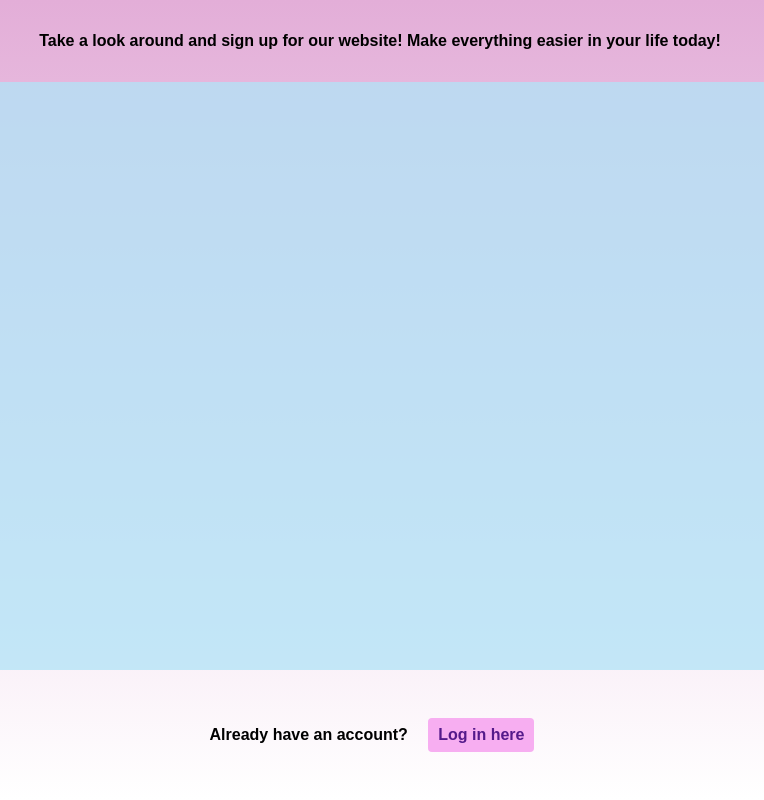
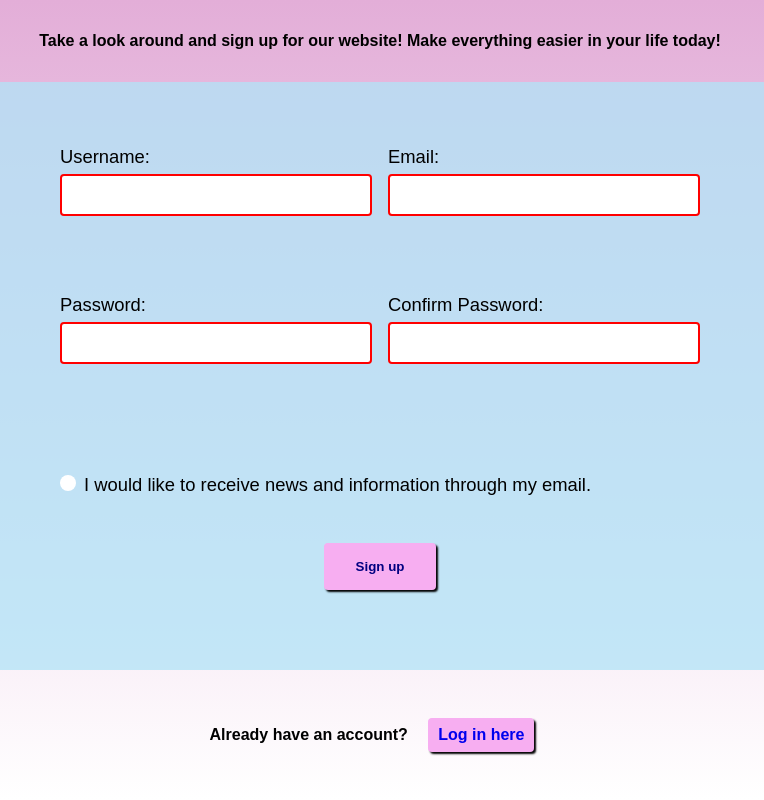
Before and after one commit to samarpanrana/signUp, a plain HTML site: page index.html in a window 1280 px wide. Shown: the full height of the page, 516-1280 px from the left. Drawn offline with Linux system fonts and the light colour scheme.

Commit message:
Add form elements

```diff
--- a/index.html
+++ b/index.html
@@ -20,9 +20,35 @@
             Take a look around and sign up for our website!
             Make everything easier in your life today!
         </div>
-        <form action="" method="post"></form>
+        <form action="" method="post">
+            <div class="personal-info">
+                <div>
+                    <label for="username">Username:</label>
+                    <input type="text" id="username" name="username" required>
+                </div>
+                <div>
+                    <label for="usermail">Email:</label>
+                    <input type="email" id="usermail" name="usermail" required>
+                </div>
+                <div>
+                    <label for="pwd">Password:</label>
+                    <input type="password" id="pwd" name="pwd" required minlength="4">
+                </div>
+                <div>
+                    <label for="pwd-confirm">Confirm Password:</label>
+                    <input type="password" id="pwd-confirm" name="pwd-confirm" required>
+                </div>
+                <div class="letter-container">
+                    <input type="checkbox" name="letter" id="letter">
+                    <label for="letter">I would like to receive news and information through my email.</label>
+                </div>
+            </div>
+            <div>
+                <button type="submit">Sign up</button>
+            </div>
+        </form>
         <div class="form-bottom">
-            Already have an account? <a href="">Log in here</a>
+            Already have an account? <a href="?">Log in here</a>
         </div>
     </div>
 </body>
--- a/javascript.js
+++ b/javascript.js
@@ -0,0 +1,24 @@
+let pwdDom = document.querySelector('#pwd');
+let pwdDomConfirm = document.querySelector('#pwd-confirm');
+
+pwdDom.addEventListener("input", confirmPassword);
+pwdDomConfirm.addEventListener("input", confirmPassword);
+
+let form = document.querySelector('form');
+form.addEventListener("submit", (e) => {
+    e.preventDefault();
+})
+
+function confirmPassword () {
+    let pwd = pwdDom.value;
+    let pwdConfirm = pwdDomConfirm.value;
+
+    if (pwd == pwdConfirm) {
+        pwdDom.style.border = `2px solid green`;
+        pwdDomConfirm.style.border = `2px solid green`;
+    }
+    else {
+        pwdDom.style.border = `2px solid red`;
+        pwdDomConfirm.style.border = `2px solid red`;
+    }
+}
--- a/style.css
+++ b/style.css
@@ -12,6 +12,7 @@ body {
 }
 
 .site-info {
+    min-height: 30vh;
     position: relative;
     width: max(40%, 400px);
     background-image: url(img/background.jpg);
@@ -71,10 +72,108 @@ body {
     margin: 1rem;
     background: #f7aef1;
     border-radius: 4px;
+    box-shadow: 2px 2px 2px black;
 }
+
+form {
+    padding: 4rem;
+    display: flex;
+    flex-direction: column;
+}
+
+.personal-info {
+    flex-grow: 1;
+
+    display: flex;
+    flex-wrap: wrap;
+    gap: 1rem;
+}
+
+.personal-info div {
+    flex-grow: 1;
+    flex-basis: 45%;
+
+    font-size: 1.15rem;
+    display: flex;
+    flex-direction: column;
+    gap: 6px;
+}
+
+input {
+    appearance: none;
+    border: none;
+    border-radius: 4px;
+    padding: 0.5rem;
+    font-size: inherit;
+}
+
+input:required:invalid {
+    border: 2px solid red;
+}
+
+input:required:valid {
+    border: 2px solid green;
+}
+
+input:required:focus {
+    outline: none;
+    border: 2px solid navy;
+}
+
+button[type="submit"] {
+    display: block;
+    cursor: pointer;
+    border: none;
+    padding: 1rem 2rem;
+    color: navy;
+    font-weight: bolder;
+    box-shadow: 2px 2px 2px black;
+    margin: 1rem auto;
+    background: #f7aef1;
+    border-radius: 4px;
+}
+
+.form .letter-container {
+    flex-basis: 100%;
+    display: flex;
+    align-items: center;
+    flex-direction: row;
+}
+
+input[type="checkbox"] {
+    position: relative;
+    margin-right: 2px;
+}
+
+input[type="checkbox"]::before {
+    box-sizing: border-box;
+    content: ' ';
+    display: block;
+    border-radius: 50%;
+    background-color: white;
+    padding: 4px;
+    width: 16px;
+    height: 16px;
+
+    position: absolute;
+    top:0;
+    left: 0;
+    transform: translate(0, -2px);
+    transition: all ease-in 100ms;
+}
+
+input[type="checkbox"]:checked::before {
+    box-sizing: border-box;
+    background-color: red;
+    border: 4px solid white;
+    padding: 4px;
+    width: 12px;
+    height: 12px;
+}
+
 
 @media only screen and (max-width: 450px) {
     * {
-        font-size: 14px;
+        font-size: 12px;
     }
 }
```
